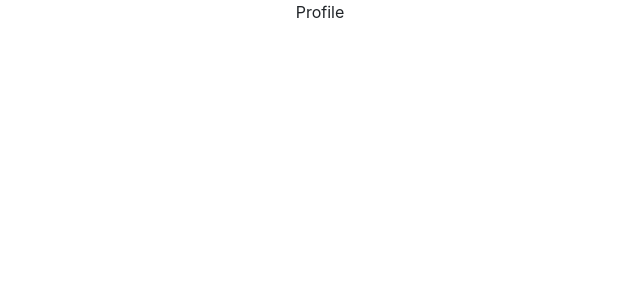
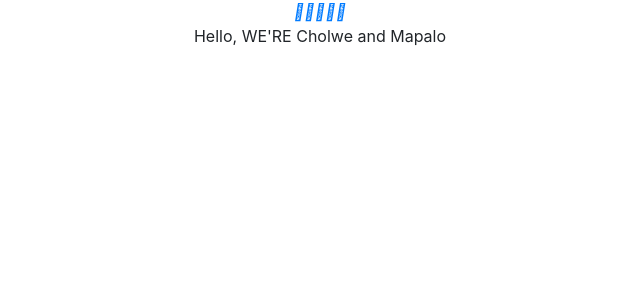
Before and after one commit to Shadw-007/Portfolio-Website-using-ReactJS, a React (Create React App) app in the folder portfolio-website/: page / in a window 1280 px wide. Shown: the top 300 px of the page, without its empty margins (320-960 px from the left). Built offline with nearby package versions, Linux system fonts and the light colour scheme; a web font is replaced by a local one.

Commit message:
Modifications

```diff
--- a/portfolio-website/src/PortfolioContainer/Home/Profile.js
+++ b/portfolio-website/src/PortfolioContainer/Home/Profile.js
@@ -3,7 +3,42 @@ import React from 'react'
 export default function Profile() {
   return (
     <div className='profile-container'>
-        Profile
+        <div className='profile-parent'>
+            <div className='profile-details'>
+                <div className='colz'>
+                     <a href='#'>
+                         <i className='fa-facebook-square'></i>
+                     </a>
+                     <a href='#'>
+                         <i className='fa-google-plus-square'></i>
+                     </a>
+                     <a href='#'>
+                         <i className='fa-instagram'></i>
+                     </a>
+                     <a href='#'>
+                         <i className='fa-linkedin-square'></i>
+                     </a>
+                     <a href='#'>
+                         <i className='fa-twitter'></i>
+                     </a>
+                </div>
+
+            <div className='profile-details-name'>
+                <span className='primary-text'>
+                    {' '}
+                    Hello, WE'RE <span className='highlighted-text'>Cholwe and Mapalo</span>
+                </span>
+                <div className='profile-details-role'>
+                    <span className='primary-text'>
+                        {' '}
+                        <h1>
+
+                        </h1>
+                    </span>
+                </div>
+            </div>
+            </div>
+        </div>
     </div>
   )
 }
```
